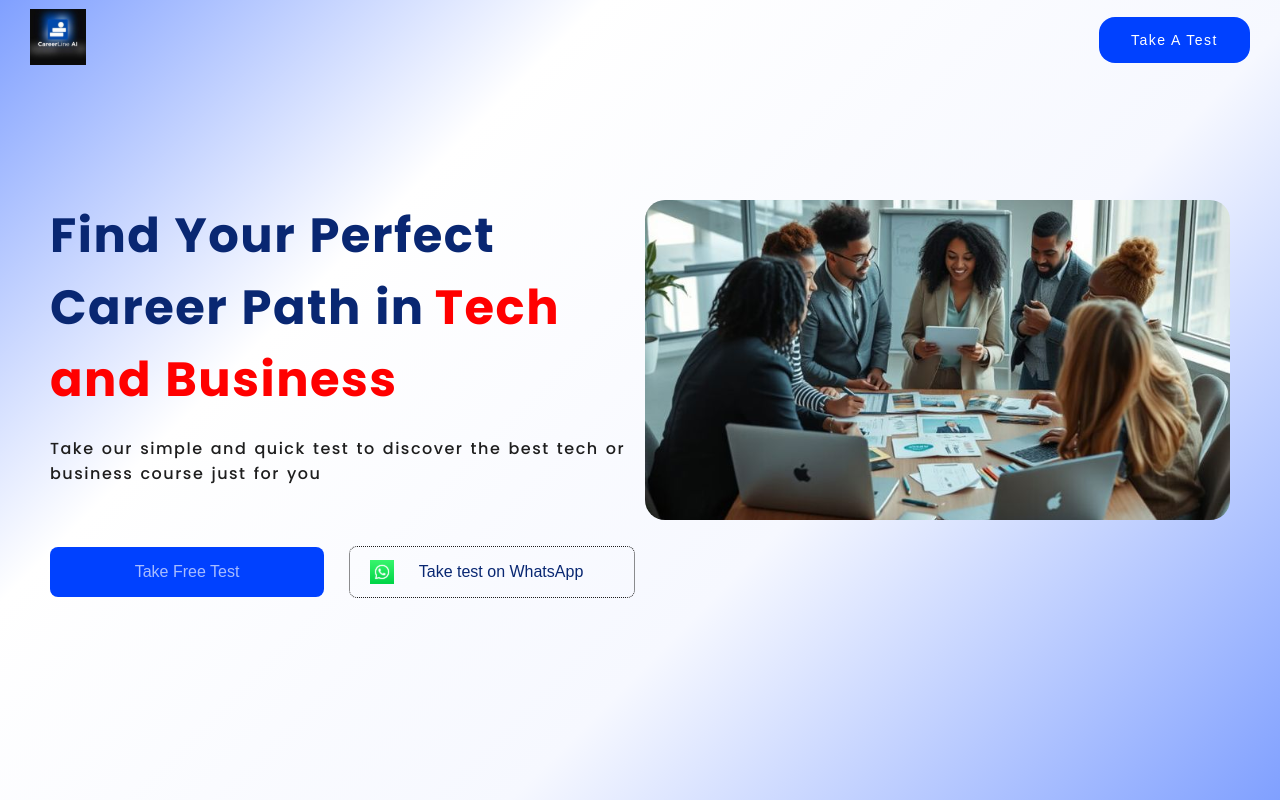
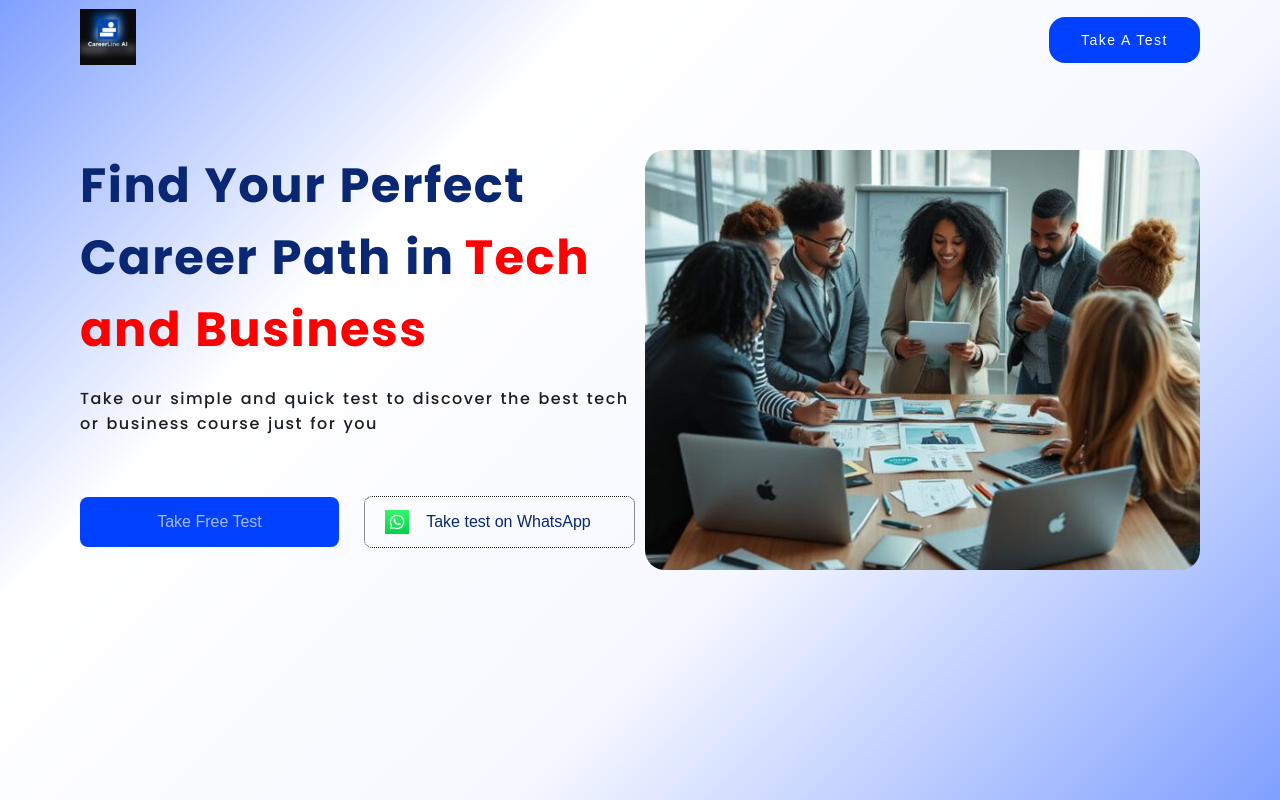
Before and after one commit to salesplat-x/careerline-web, a React (Vite) app: page / in a window 1280 px wide. Shown: the top 800 px of the page. Built offline with nearby package versions, Linux system fonts and the light colour scheme.

Commit message:
feat: add page container (#10)

```diff
--- a/src/components/AboutUs/AboutUs.tsx
+++ b/src/components/AboutUs/AboutUs.tsx
@@ -1,16 +1,17 @@
 import { HeroText, MediumText, SubheadingText } from '../Text';
 import girl from '../../../public/smiling-girl.png';
 import styles from './AboutUs.module.scss';
+import { PageContainer } from '../PageContainer';
 
 export const AboutUs = () => (
-  <div>
+  <PageContainer>
     <div className="text-center py-13">
       <HeroText variant="black" weight="bold">
         About US
       </HeroText>
       <MediumText weight="medium">Discover your tech or business path in 3 simple ways</MediumText>
     </div>
-    <div className="py-12 px-20">
+    <div className="py-12">
       <div className={styles.content}>
         <div className="d-flex flex-column gap-6">
           <SubheadingText weight="medium">Who Are We?</SubheadingText>
@@ -32,5 +33,5 @@ export const AboutUs = () => (
         <img src={girl} alt="smiling girl" className={styles.image} />
       </div>
     </div>
-  </div>
+  </PageContainer>
 );
--- a/src/components/Footer/Footer.scss
+++ b/src/components/Footer/Footer.scss
@@ -7,7 +7,6 @@
 
   @media (max-width: $mobile-breakpoint) {
     height: auto;
-    padding-block: 24px;
   }
 }
 
--- a/src/components/Footer/Footer.tsx
+++ b/src/components/Footer/Footer.tsx
@@ -2,6 +2,7 @@ import { BodyText, SmallText } from '../Text';
 import './Footer.scss';
 import { Link } from 'react-router-dom';
 import logo from '../../../public/careerLine.svg';
+import { PageContainer } from '../PageContainer';
 
 const careerlineLinks = [
   {
@@ -46,7 +47,7 @@ const footerLinks = [
 ];
 
 export const Footer = () => (
-  <footer className="footer-container text-white d-flex flex-column justify-center items-center gap-4 px-6 text-center">
+  <PageContainer className="footer-container text-white d-flex flex-column justify-center items-center gap-4 text-center">
     <div className="footer-brand d-flex gap-2 items-center">
       <img src={logo} alt="CareerLine logo" />
       <BodyText className="text-xl font-semibold text-white">CareerLine AI</BodyText>
@@ -74,7 +75,7 @@ export const Footer = () => (
         ))}
       </div>
     </div>
-  </footer>
+  </PageContainer>
 );
 
 export default Footer;
--- a/src/components/Hero/Hero.scss
+++ b/src/components/Hero/Hero.scss
@@ -13,7 +13,6 @@
     height: 420px;
     width: 100%;
     align-items: start;
-    padding: 50px;
     gap: 10px;
     position: relative;
   }
--- a/src/components/Hero/Hero.tsx
+++ b/src/components/Hero/Hero.tsx
@@ -4,10 +4,11 @@ import whatsapp from '../../../public/whatsapp.svg';
 import heroImg from '../../../public/hero-img.svg';
 import group1 from '../../../public/Group1.svg';
 import './Hero.scss';
+import { PageContainer } from '../PageContainer';
 
 export const Hero = () => (
   <div className="hero">
-    <div className="hero-main">
+    <PageContainer className="hero-main">
       <div className="text-box">
         <DisplayText weight="bold" variant="secondary">
           Find Your Perfect Career Path in
@@ -29,6 +30,6 @@ export const Hero = () => (
         <img src={heroImg} alt="group staff picture" />
       </div>
       <img src={group1} alt="group background image" className="line-decor" />
-    </div>
+    </PageContainer>
   </div>
 );
--- a/src/components/HowItWorks/HowItWorks.tsx
+++ b/src/components/HowItWorks/HowItWorks.tsx
@@ -4,6 +4,7 @@ import { AiOutlineGlobal } from 'react-icons/ai';
 import { BodyText, HeroText, MediumText, SubheadingText } from '../Text';
 import styles from './HowItWorks.module.scss';
 import cn from 'classnames';
+import { PageContainer } from '../PageContainer';
 
 export const HowItWorks = () => {
   const ICON_SIZE = 40;
@@ -39,11 +40,8 @@ export const HowItWorks = () => {
           CareerLine AI, built specifically for your tech transition journey
         </MediumText>
       </div>
-      <div
-        className={cn(
-          styles.howItWorkContainer,
-          'd-flex gap-12 py-12 px-20 secondary-bg text-white',
-        )}
+      <PageContainer
+        className={cn(styles.howItWorkContainer, 'd-flex gap-12 py-12 secondary-bg text-white')}
       >
         {howItWorks.map(({ icon, step, label, description }) => (
           <div key={step} className="">
@@ -61,7 +59,7 @@ export const HowItWorks = () => {
             </div>
           </div>
         ))}
-      </div>
+      </PageContainer>
     </div>
   );
 };
--- a/src/components/Navbar/Navbar.scss
+++ b/src/components/Navbar/Navbar.scss
@@ -3,7 +3,7 @@
 
 nav {
   width: 100%;
-  padding: 0 30px;
+  padding: 0 80px;
   height: 80px;
   position: fixed;
   top: 0;
@@ -14,6 +14,10 @@ nav {
     box-shadow 0.3s ease;
 
   @include mixins.flex-between;
+
+  @media screen and (max-width: $small-breakpoint) {
+    padding: 0 16px;
+  }
 
   &.scrolled {
     box-shadow: rgba(17, 17, 26, 0.1) 0 1px 0;
--- /dev/null
+++ b/src/components/PageContainer/PageContainer.module.scss
@@ -0,0 +1,7 @@
+@use '../../styles/variables.scss' as *;
+.container {
+  padding: 0 80px;
+  @media screen and (max-width: $small-breakpoint) {
+    padding: 0 16px;
+  }
+}
--- /dev/null
+++ b/src/components/PageContainer/PageContainer.tsx
@@ -0,0 +1,12 @@
+import type { ReactNode } from 'react';
+import cn from 'classnames';
+import styles from './PageContainer.module.scss';
+
+interface PageContainerProps {
+  children: ReactNode;
+  className?: string;
+}
+
+export const PageContainer = ({ children, className }: PageContainerProps) => (
+  <div className={cn(styles.container, className)}>{children}</div>
+);
--- /dev/null
+++ b/src/components/PageContainer/index.ts
@@ -0,0 +1 @@
+export * from './PageContainer';
--- a/src/components/index.ts
+++ b/src/components/index.ts
@@ -5,3 +5,4 @@ export * from './Text';
 export * from './Button';
 export * from './HowItWorks';
 export * from './AboutUs';
+export * from './PageContainer';
```
